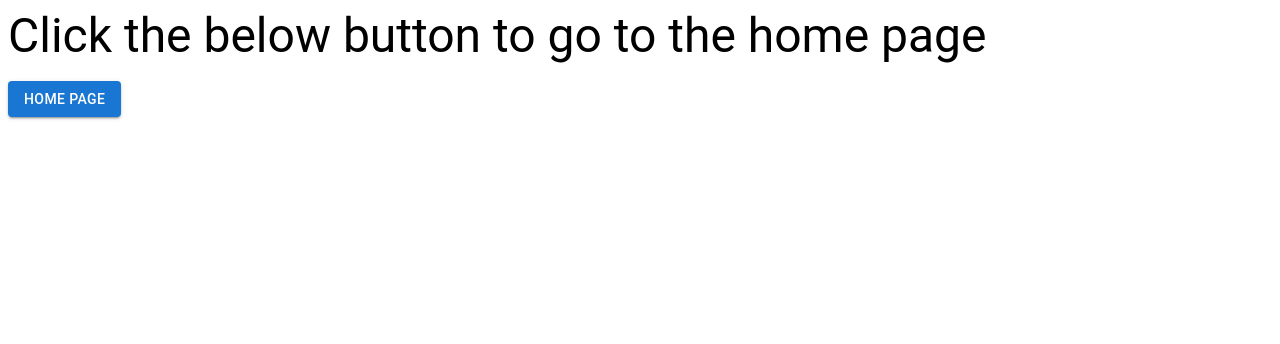
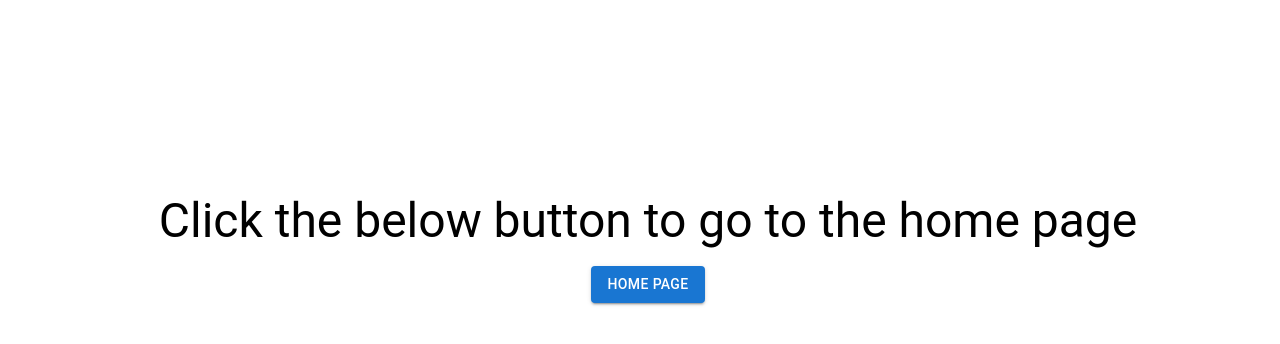
Before and after one commit to Anry001/web-experiments, a React (Vite) app: page /about in a window 1280 px wide. Shown: the top 344 px of the page. Built offline with nearby package versions, Linux system fonts and the light colour scheme.

Commit message:
feat(about): centered the elements to look more pleasing

```diff
--- a/src/app-routes/Routes.tsx
+++ b/src/app-routes/Routes.tsx
@@ -5,7 +5,6 @@ import About from '@/pages/About';
 const routes = createBrowserRouter([
   { path: '/', element: <Home /> },
   { path: '/about', element: <About /> },
-  // { path: '/home', element: <Home /> },
 ]);
 
 const Routes = () => {
--- a/src/pages/About.tsx
+++ b/src/pages/About.tsx
@@ -6,7 +6,12 @@ const BACK_TO_HOME_BUTTON_TEXT = 'Home page';
 
 const About = () => {
   return (
-    <Stack>
+    <Stack
+      sx={{ height: '60vh', width: '100vw' }}
+      direction="column"
+      justifyContent="center"
+      alignItems="center"
+    >
       <Typography variant="h3" gutterBottom>
         Click the below button to go to the home page
       </Typography>
--- a/src/pages/Home.tsx
+++ b/src/pages/Home.tsx
@@ -2,13 +2,12 @@ import { Stack, Button } from '@mui/material';
 import ShitDataGrid from '@components/ShitDataGrid';
 import { Link } from 'react-router-dom';
 
-const HELLO_WORLD_BUTTON_TEXT = 'Click to go to hello world';
+const ABOUT_BUTTON_TEXT = 'About';
 
 const Home = () => {
   return (
     <Stack>
       <Stack
-        sx={{ background: 'yellow' }}
         direction="row"
         justifyContent="space-evenly"
         alignItems="center"
@@ -26,7 +25,7 @@ const Home = () => {
         spacing={10}
       >
         <Link to="about" style={{ textDecoration: 'none' }}>
-          <Button variant="contained">{HELLO_WORLD_BUTTON_TEXT}</Button>
+          <Button variant="contained">{ABOUT_BUTTON_TEXT}</Button>
         </Link>
         <Button variant="contained">Click me</Button>
       </Stack>
```
